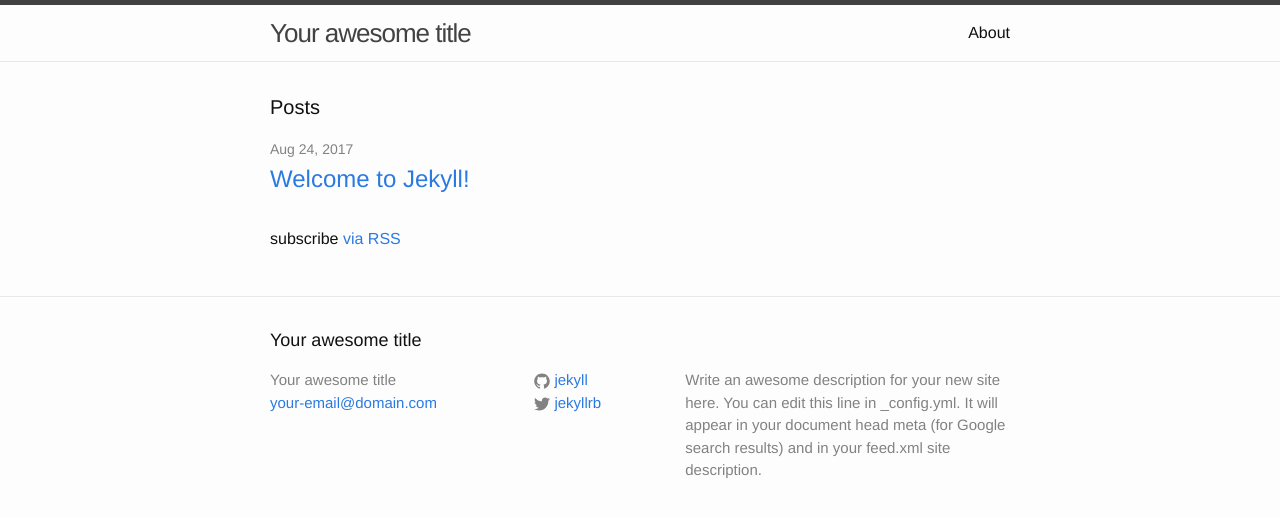
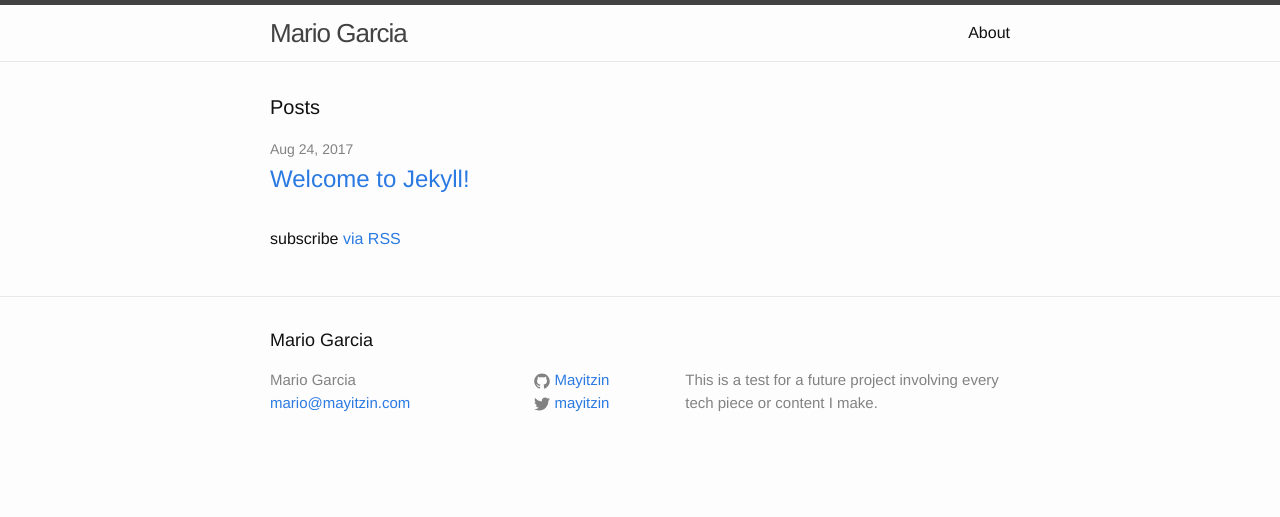
Before and after one commit to Mayitzin/mayitzin.github.io, a Jekyll site: the page built from index.html, in a window 1280 px wide. Shown: the top 517 px of the page. Built offline with Jekyll 4.4.1, drawn with Linux system fonts in a browser that asks for light colours.

```diff
--- a/_config.yml
+++ b/_config.yml
@@ -6,16 +6,15 @@
 # 'jekyll serve'. If you change this file, please restart the server process.
 
 # Site settings
-title: Your awesome title
-email: your-email@domain.com
+title: Mario Garcia
+email: mario@mayitzin.com
 description: > # this means to ignore newlines until "baseurl:"
-  Write an awesome description for your new site here. You can edit this
-  line in _config.yml. It will appear in your document head meta (for
-  Google search results) and in your feed.xml site description.
+  This is a test for a future project
+  involving every tech piece or content I make.
 baseurl: "" # the subpath of your site, e.g. /blog
-url: "http://yourdomain.com" # the base hostname & protocol for your site
-twitter_username: jekyllrb
-github_username:  jekyll
+url: "http://www.mayitzin.com" # the base hostname & protocol for your site
+twitter_username: mayitzin
+github_username:  Mayitzin
 
 # Build settings
 markdown: kramdown
```
Also changed, not shown: _drafts/2017-08-24-welcome-to-jekyll.markdown (added, +25 -0 lines).
